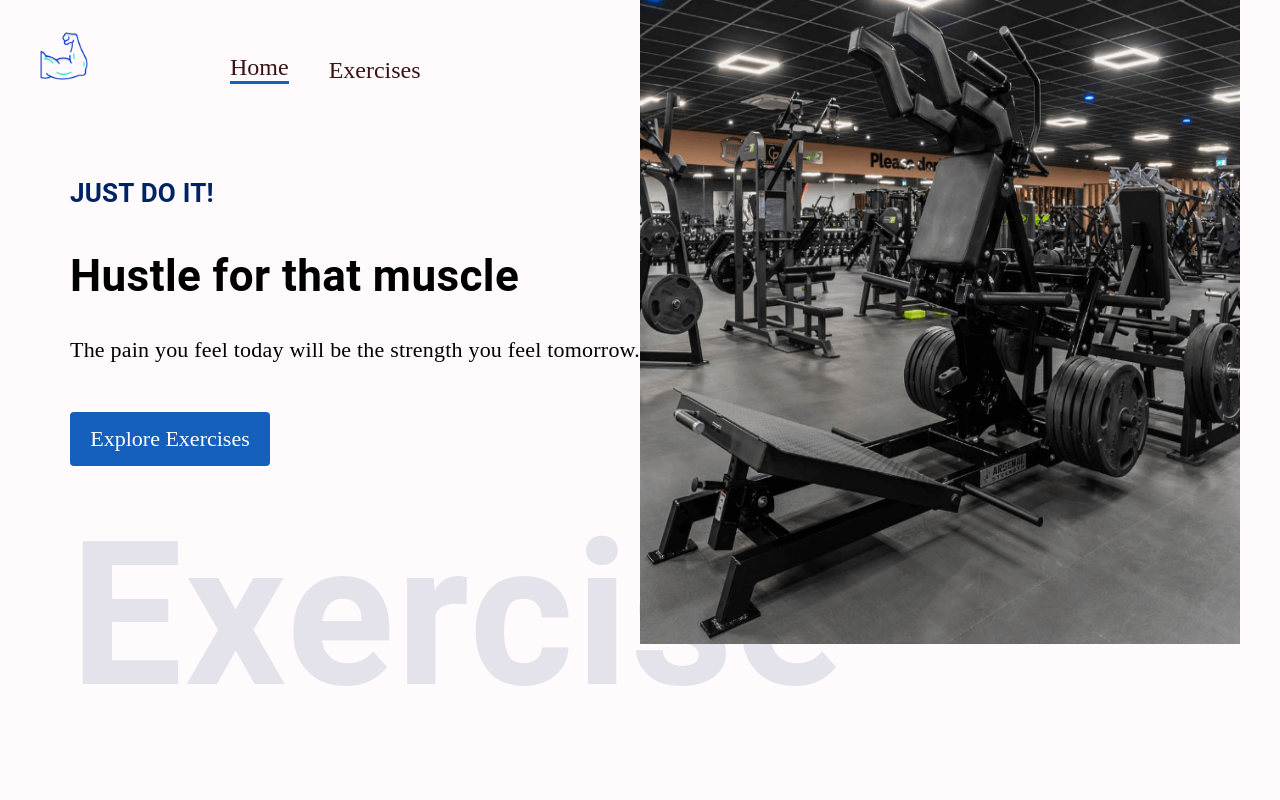
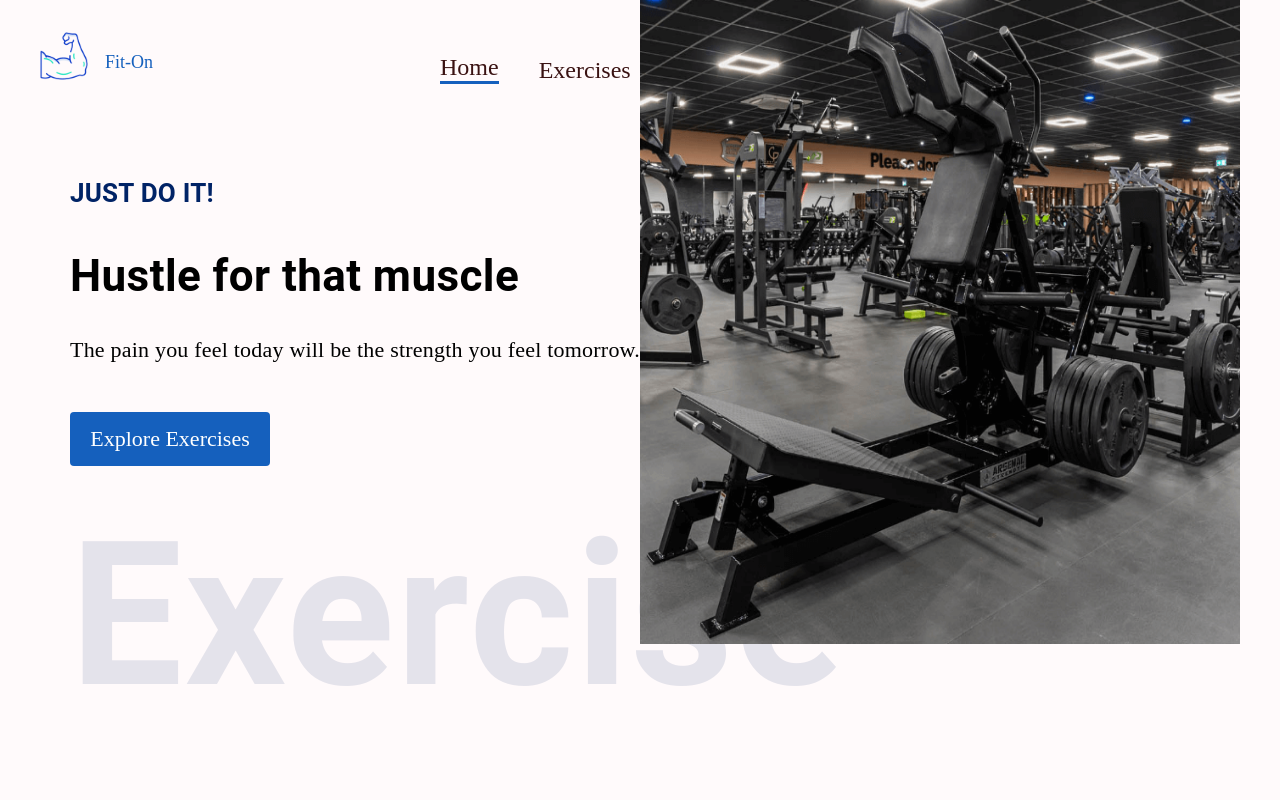
Before and after one commit to Thuotracy/Fit-On-Gym-App, a React (Create React App) app: page / in a window 1280 px wide. Shown: the top 800 px of the page. Built offline with nearby package versions, Linux system fonts and the light colour scheme; no server answers.

Commit message:
made changes to navbar

```diff
--- a/src/components/Navbar.js
+++ b/src/components/Navbar.js
@@ -1,6 +1,6 @@
 import React from 'react'
 import { Link } from 'react-router-dom';
-import { Stack } from '@mui/material';
+import { Stack, Typography } from '@mui/material';
 
 
 import Logo from '../assets/images/Logo.png';
@@ -15,7 +15,9 @@ const Navbar = () => {
     >
       <Link to="/">
         <img src={Logo} alt="logo" style={{ width: '48px', height: '48px', margin: '0 20px' }}/>
-      </Link>
+     </Link>
+      <p style={{ position: 'relative', right: '145px', top: '20px', margin: '0 20px', color: '#1560BD', fontSize: '18px'}}>Fit-On</p>
+
       <Stack
         direction="row"
         gap="40px"
```
